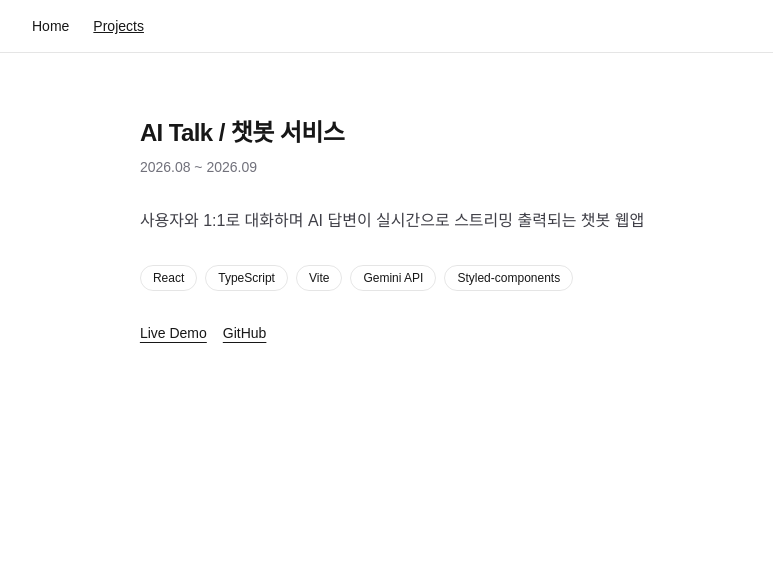
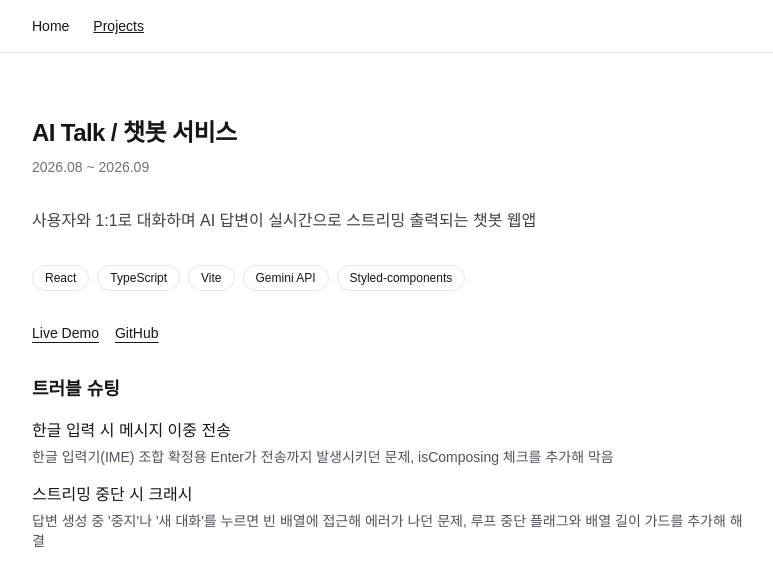
Before and after one commit to lym-bin/sangbin-dev, a Next.js app: page /projects/ai-talk in a window 1280 px wide. Shown: the top 586 px of the page, without its empty margins (248-1021 px from the left). Built offline with nearby package versions, Linux system fonts and the light colour scheme.

Commit message:
프로젝트 상세에 트러블슈팅 섹션 추가

```diff
--- a/src/app/projects/[slug]/page.tsx
+++ b/src/app/projects/[slug]/page.tsx
@@ -72,6 +72,19 @@
           </a>
         )}
       </div>
+      <div className="flex flex-col gap-4">
+        <h2 className="text-lg font-semibold">트러블 슈팅</h2>
+        <ul className="flex flex-col gap-4">
+          {project.troubleshooting.map((item) => (
+            <li key={item.title}>
+              <h3 className="font-medium">{item.title}</h3>
+              <p className="mt-1 text-sm text-zinc-600 dark:text-zinc-400">
+                {item.description}
+              </p>
+            </li>
+          ))}
+        </ul>
+      </div>
     </main>
   );
 }
--- a/src/data/projects.ts
+++ b/src/data/projects.ts
@@ -8,6 +8,10 @@
     demo?: string;
     github?: string;
   };
+  troubleshooting: {
+    title: string;
+    description: string;
+  }[];
 };
 
 // 노션 포트폴리오 하드코딩 데이터
@@ -23,6 +27,18 @@
       demo: "https://my-react-app-lym-bin.vercel.app/",
       github: "https://github.com/lym-bin/my-react-app",
     },
+    troubleshooting: [
+      {
+        title: "Firestore 보안 규칙이 테스트 모드로 열려있던 문제",
+        description:
+          "배포 초반 누구나 읽기/쓰기 가능한 상태로 방치돼 있던 걸 발견. 로그인한 본인 소유의 주문 데이터만 읽고 쓸 수 있도록 규칙을 다시 작성함.",
+      },
+      {
+        title: "배포 후 상품 상세 페이지 새로고침 시 404",
+        description:
+          "React Router로 클라이언트 라우팅을 하는데, vercel이 직접 요청받은 경로는 실제 파일을 찾다가 404를 반환하던 문제. vercel.json에 모든 경로를 index.html로 돌려주는 rewrite 설정을 추가해 해결",
+      },
+    ],
   },
   {
     slug: "pawinhand",
@@ -34,6 +50,18 @@
     links: {
       demo: "https://lym-bin.github.io",
     },
+    troubleshooting: [
+      {
+        title: "AI 에이전트를 활용한 구현 속도 단축과 코드 분석 및 학습",
+        description:
+          "바닐라 JS로 공공 API를 연동하는 과정에서 막히는 부분을 AI(Gemini, Claude)로 빠르게 해결하되, 단순 복사에 그치지 않고 코드 구조와 비동기 처리 방식을 직접 뜯어보면 수정하며 학습함.",
+      },
+      {
+        title: "바닐라 JS 하드코딩의 한계",
+        description:
+          "자바스크립트만으로 DOM을 일일이 제어하다 보니 재사용성과 유지보수의 중요성을 체감. 다음 프로젝트는 React로 컴포넌트 기반 리팩토링을 하겠다는 생각으로 이어짐.",
+      },
+    ],
   },
   {
     slug: "ai-talk",
@@ -46,5 +74,17 @@
       demo: "https://ai-chat-app-hazel-one.vercel.app",
       github: "https://github.com/lym-bin/ai-chat-app",
     },
+    troubleshooting: [
+      {
+        title: "한글 입력 시 메시지 이중 전송",
+        description:
+          "한글 입력기(IME) 조합 확정용 Enter가 전송까지 발생시키던 문제, isComposing 체크를 추가해 막음",
+      },
+      {
+        title: "스트리밍 중단 시 크래시",
+        description:
+          "답변 생성 중 '중지'나 '새 대화'를 누르면 빈 배열에 접근해 에러가 나던 문제, 루프 중단 플래그와 배열 길이 가드를 추가해 해결 ",
+      },
+    ],
   },
 ];
```
